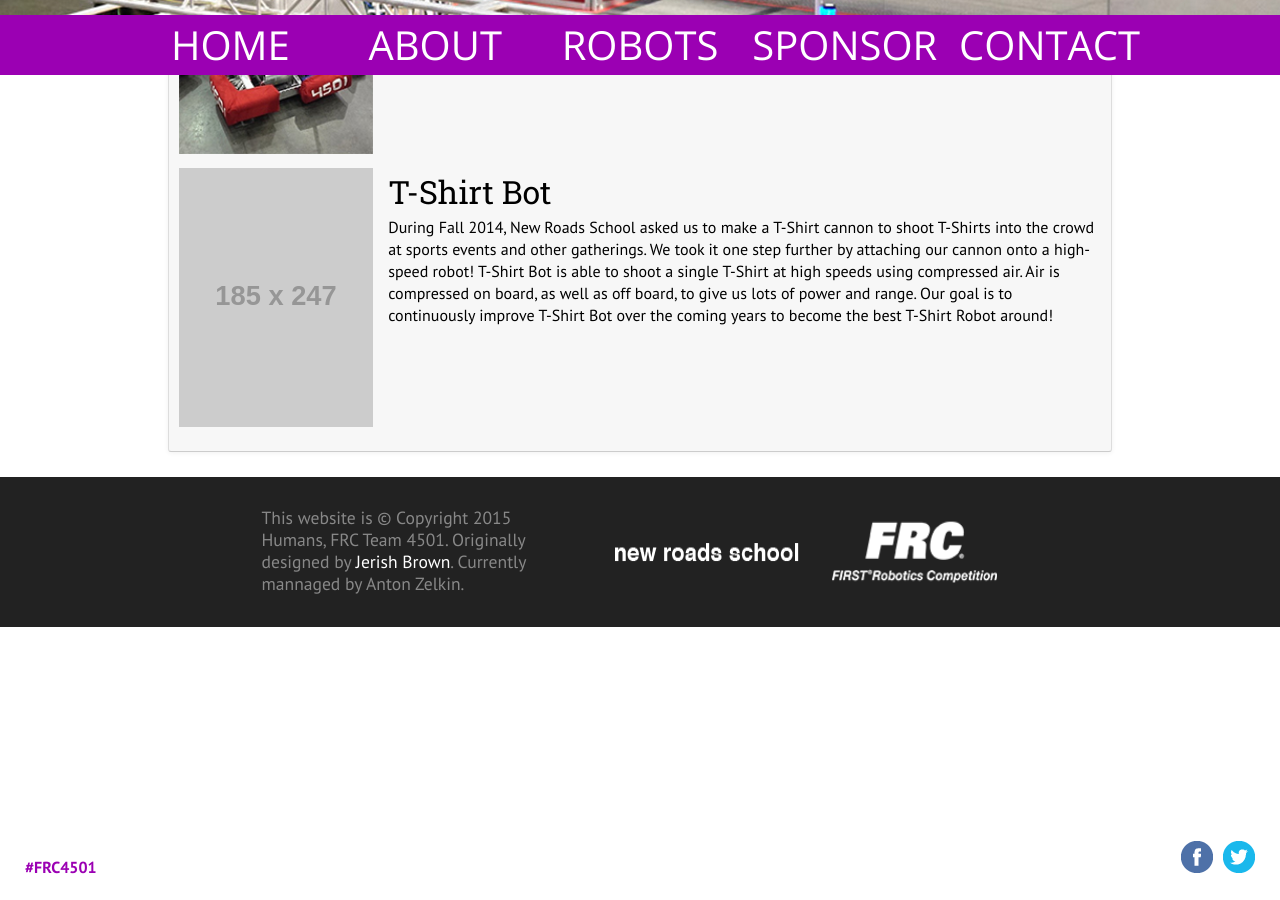
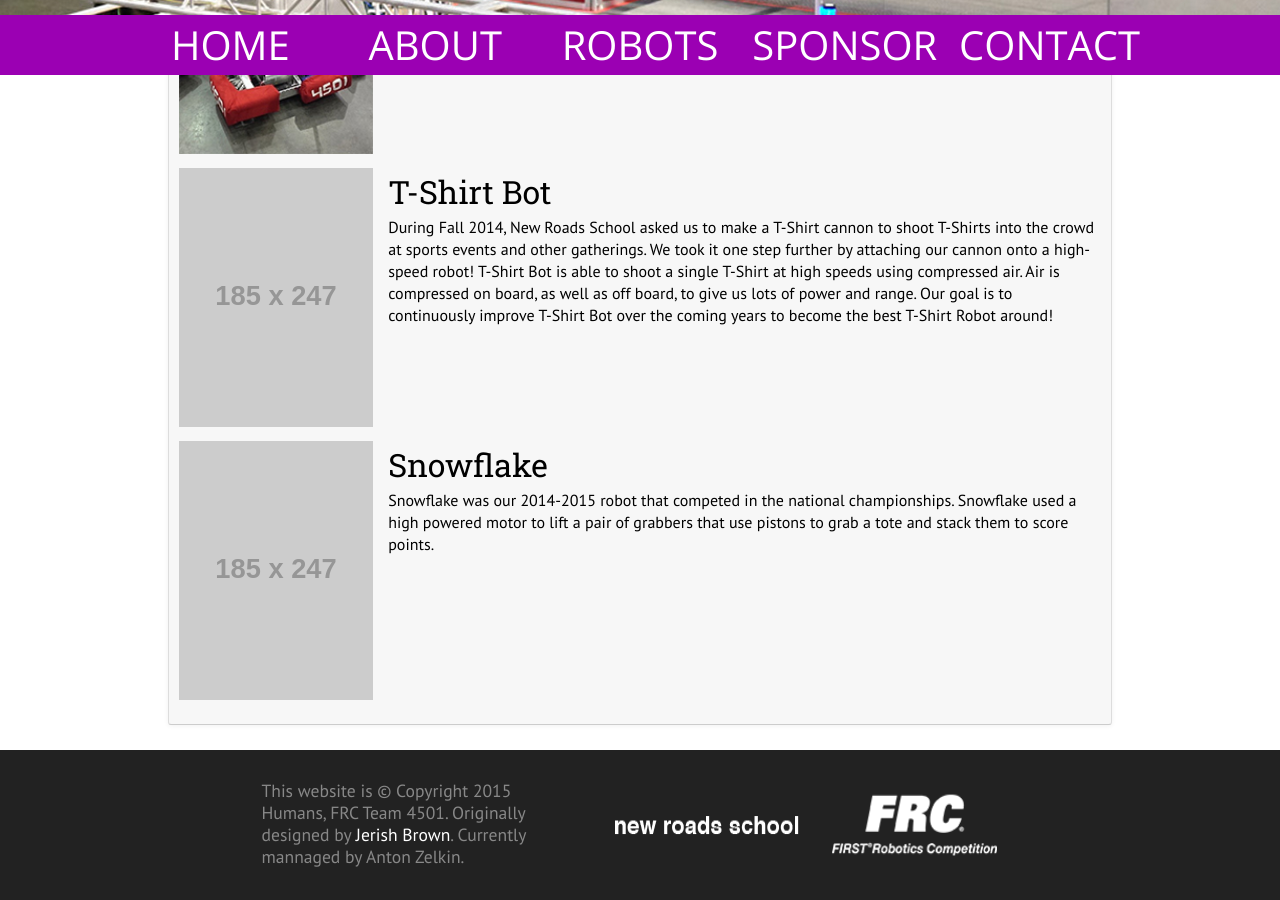
Before and after one commit to FRCHumans4501/frchumans4501.github.io, a Jekyll site: the page built from robots.md, in a window 1280 px wide and 900 px high, scrolled down 1105 px. Built offline with Jekyll 4.4.1, drawn with Linux system fonts in a browser that asks for light colours; nearby versions of some CDN libraries; comment, search, counter and statistics services are not loaded.

Commit message:
Added info for Snowflake

```diff
--- a/robots.md
+++ b/robots.md
@@ -45,5 +45,15 @@ Our Robots
 				<p>During Fall 2014, New Roads School asked us to make a T-Shirt cannon to shoot T-Shirts into the crowd at sports events and other gatherings. We took it one step further by attaching our cannon onto a high-speed robot! T-Shirt Bot is able to shoot a single T-Shirt at high speeds using compressed air. Air is compressed on board, as well as off board, to give us lots of power and range. Our goal is to continuously improve T-Shirt Bot over the coming years to become the best T-Shirt Robot around!</p>
 			</td>
 		</tr>
+				<tr>
+			<td class="robotpicture">
+				<img src="http://placehold.it/185x247">
+			</td>
+			<td class="robotinfo">
+				<h2>Snowflake</h2>
+				<p>
+Snowflake was our 2014-2015 robot that competed in the national championships. Snowflake used a high powered motor to lift a pair of grabbers that use pistons to grab a tote and stack them to score points.</p>
+			</td>
+		</tr>
 	</table>
 </section>
```
